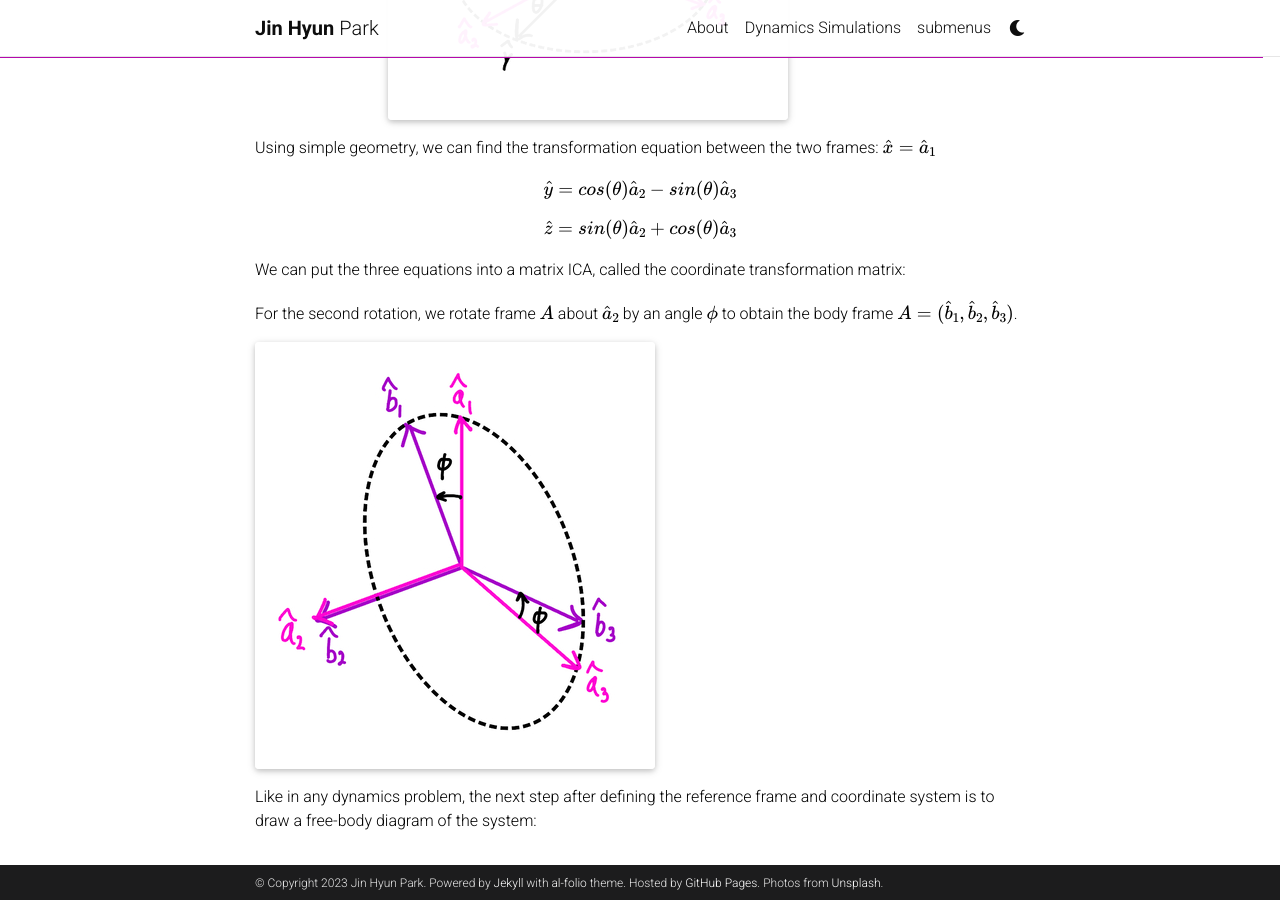
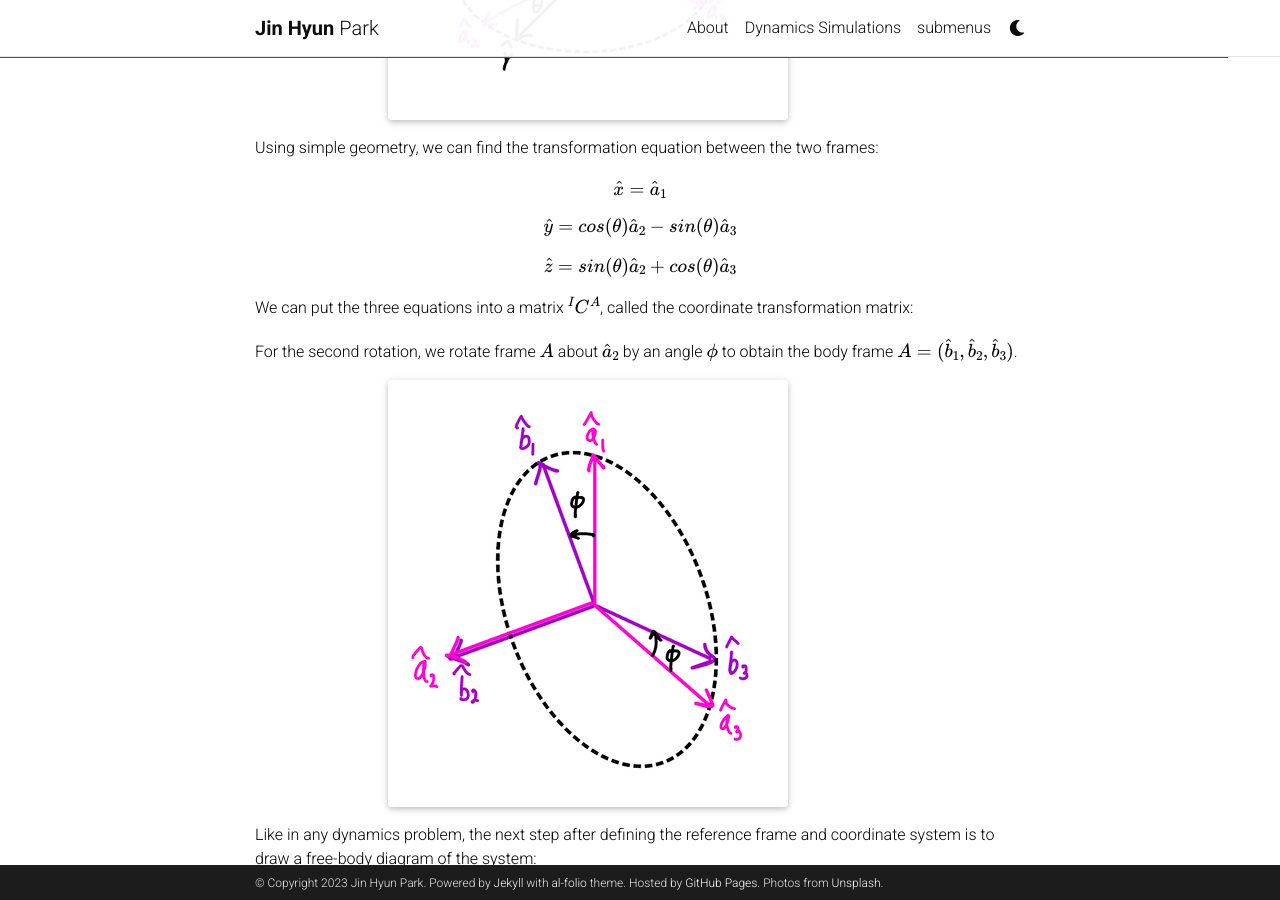
Before and after one commit to jinhyunpark2459/jinhyunpark2459.github.io, a Jekyll site: the page built from _projects/single_pendulum.md, in a window 1280 px wide and 900 px high, scrolled down 1314 px. Built offline with Jekyll 4.4.1, drawn with Linux system fonts in a browser that asks for light colours; full-size pictures stand in for the smaller copies a plugin makes; comment, search, counter and statistics services are not loaded; a style sheet for code colours, icons or effects is not loaded.

Commit message:
Update single_pendulum.md

```diff
--- a/_projects/single_pendulum.md
+++ b/_projects/single_pendulum.md
@@ -34,6 +34,7 @@
 
 
 Using simple geometry, we can find the transformation equation between the two frames:
+
 $$
 \hat{x}=\hat{a}_1
 $$
@@ -46,12 +47,12 @@
 \hat{z}=sin(\theta)\hat{a}_2+cos(\theta)\hat{a}_3
 $$
 
-We can put the three equations into a matrix ICA, called the coordinate transformation matrix:
+We can put the three equations into a matrix $${}^IC^A$$, called the coordinate transformation matrix:
 
 For the second rotation, we rotate frame $$A$$ about $$\hat{a}_2$$ by an angle $$\phi$$ to obtain the body frame $$A=(\hat{b}_1,\hat{b}_2,\hat{b}_3)$$.
 
-<div class="row mt-3">
-    <div class="col-sm mt-3 mt-md-0">
+<div class="row justify-content-sm-center">
+    <div class="col-sm-8 mt-3 mt-md-0">
         {% include figure.html path="assets/img/rotation2.jpg" class="img-fluid rounded z-depth-1" %}
     </div>
 </div>
```
